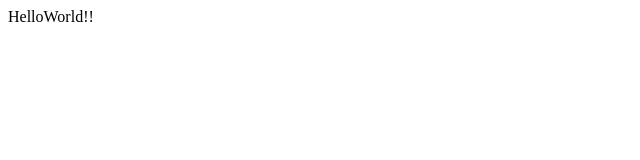
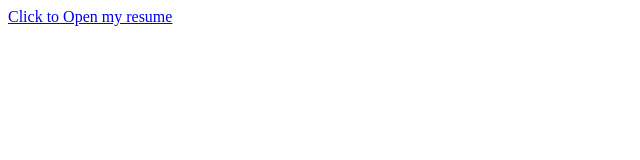
Before and after one commit to aditapillai/aditapillai.github.io, a plain HTML site: page index.html in a window 1280 px wide. Shown: the whole page, without its empty margins (0-640 px from the left). Drawn offline with Linux system fonts and the light colour scheme.

Commit message:
(develop) : site for resume

```diff
--- a/index.html
+++ b/index.html
@@ -5,6 +5,6 @@
     <title>Resume</title>
 </head>
 <body>
-HelloWorld!!
+<a href="resume.pdf">Click to Open my resume</a>
 </body>
 </html>
```
Also changed, not shown: 1 other file.
